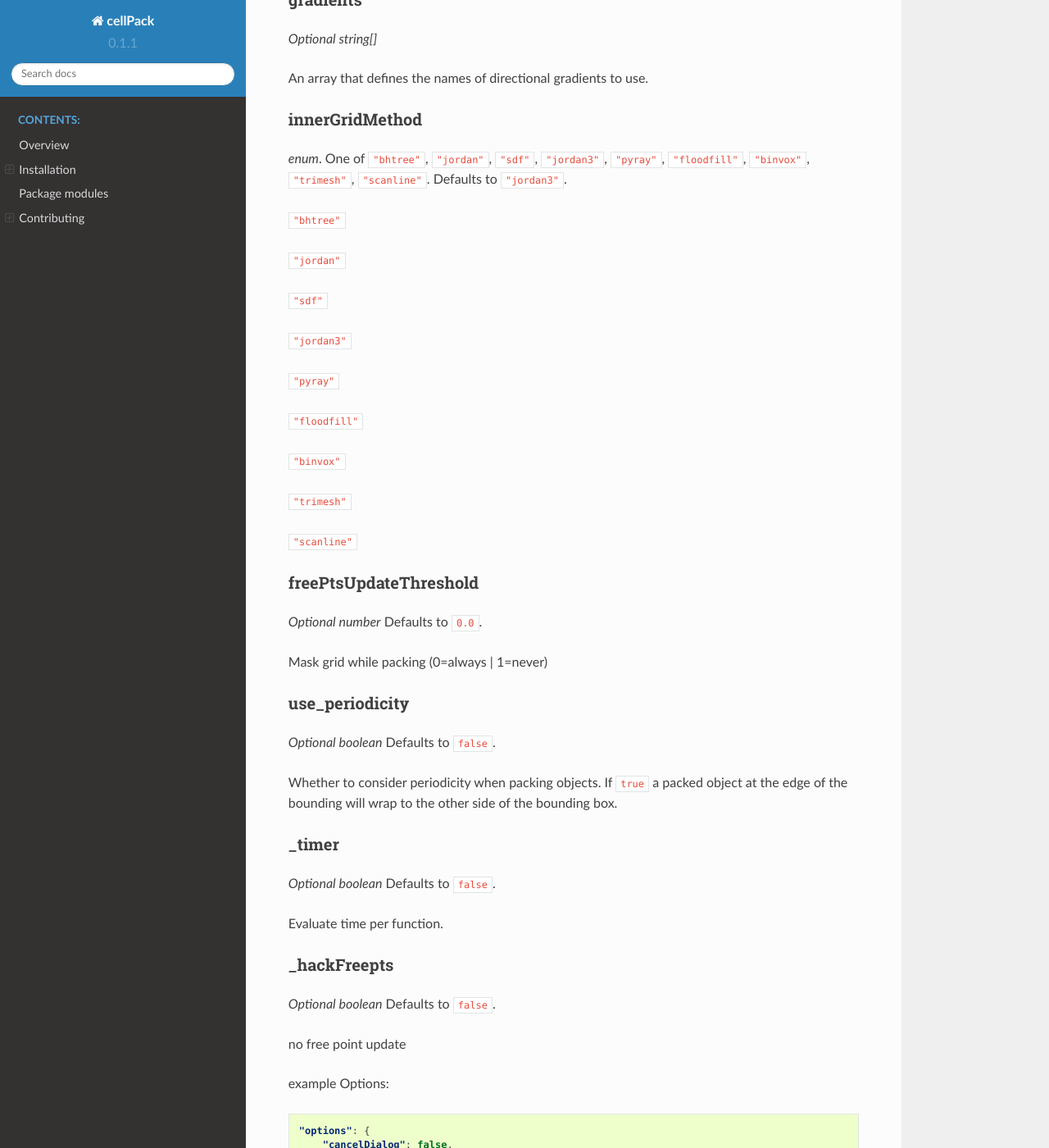
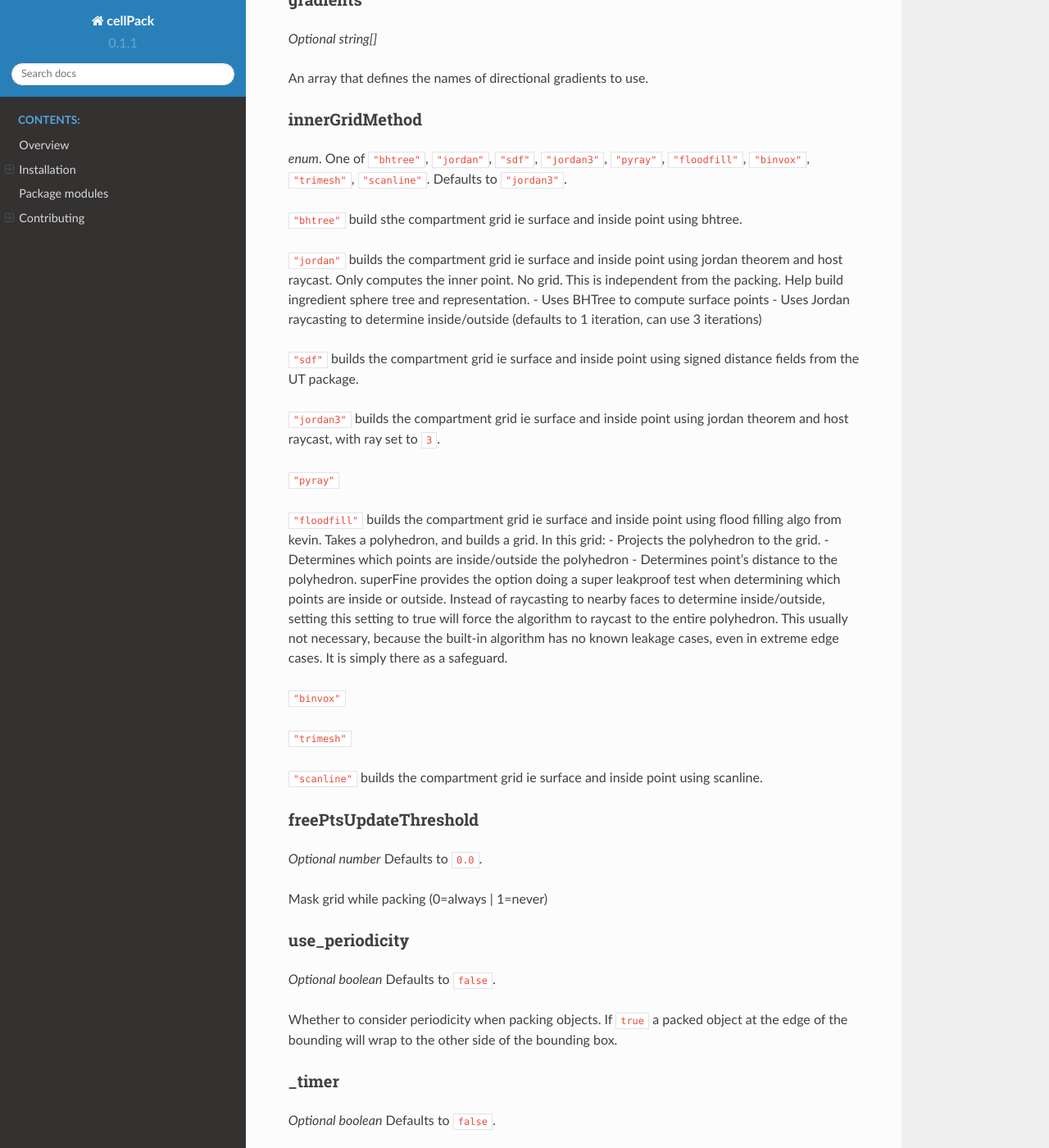
Before and after one commit to mesoscope/cellpack, a Sphinx documentation site: the page built from docs/RECIPE_SCHEMA.md, in a window 1280 px wide and 1400 px high, scrolled down 3555 px. Shown: the whole window at 82% size. Built offline with Sphinx 7.4.7 and the Read the Docs theme 2.0.0, drawn with Linux system fonts in a browser that asks for light colours; pages that are not in the unit, such as notebooks, are missing from menus.

Commit message:
add grid method comments.

```diff
--- a/docs/RECIPE_SCHEMA.md
+++ b/docs/RECIPE_SCHEMA.md
@@ -119,23 +119,38 @@ An array that defines the names of directional gradients to use.
 _enum_. One of `"bhtree"`, `"jordan"`, `"sdf"`, `"jordan3"`, `"pyray"`, `"floodfill"`, `"binvox"`, `"trimesh"`, `"scanline"`. Defaults to `"jordan3"`.
 
 
- `"bhtree"`
+ `"bhtree"` build sthe compartment grid ie surface and inside point using bhtree.
 
- `"jordan"`
+ `"jordan"` builds the compartment grid ie surface and inside point using jordan theorem and host raycast.  Only computes the inner point. No grid.
+        This is independent from the packing. Help build ingredient sphere tree and representation.
+        - Uses BHTree to compute surface points
+        - Uses Jordan raycasting to determine inside/outside (defaults to 1 iteration, can use 3 iterations)
 
-`"sdf"`
 
- `"jordan3"`
+`"sdf"` builds the compartment grid ie surface and inside point using signed distance fields
+        from the UT package.
+
+
+ `"jordan3"` builds the compartment grid ie surface and inside point using jordan theorem and host raycast, with ray set to `3`.
 
  `"pyray"`
 
- `"floodfill"`
+ `"floodfill"` builds the compartment grid ie surface and inside point using flood filling algo from kevin. Takes a polyhedron, and builds a grid. In this grid:
+            - Projects the polyhedron to the grid.
+            - Determines which points are inside/outside the polyhedron
+            - Determines point's distance to the polyhedron.
+        superFine provides the option doing a super leakproof test when determining
+        which points are inside or outside. Instead of raycasting to nearby faces to
+        determine inside/outside, setting this setting to true will force the algorithm
+        to raycast to the entire polyhedron. This usually not necessary, because the
+        built-in algorithm has no known leakage cases, even in extreme edge cases.
+        It is simply there as a safeguard.
 
  `"binvox"`
 
  `"trimesh"`
 
- `"scanline"`
+ `"scanline"` builds the compartment grid ie surface and inside point using scanline.
 
 ### freePtsUpdateThreshold
 _Optional number_ Defaults to `0.0`.
```
